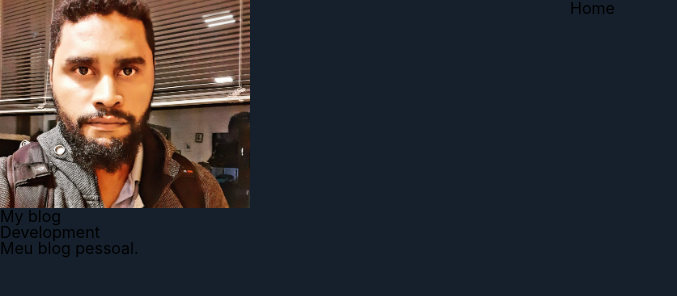
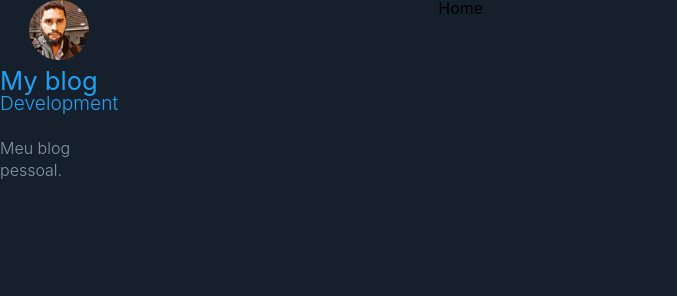
Before and after one commit to djhanlj/myblog, a Gatsby site: page / in a window 1280 px wide. Shown: the whole page, without its empty margins (0-677 px from the left). Built offline with nearby package versions, Linux system fonts and the light colour scheme; Gatsby itself is replaced by a stand-in of ours.

Commit message:
definido estilo para o avatar e para descrições abaixo do avatar

```diff
--- a/src/components/Avatar/index.js
+++ b/src/components/Avatar/index.js
@@ -1,6 +1,6 @@
 import React from 'react'
-import { useStaticQuery, graphql} from 'gatsby'
-import Img from "gatsby-image"
+import { useStaticQuery, graphql } from 'gatsby'
+import * as S from './styled'
 
 const Avatar = () => {
     const { avatarImage } = useStaticQuery(
@@ -8,7 +8,7 @@ const Avatar = () => {
             query {
                 avatarImage: file(relativePath: { eq: "eu.jpeg" }){
                     childImageSharp {
-                        fluid(maxWidth:60, maxHeight:50){
+                        fluid(maxWidth:60, maxHeight:60){
                             ...GatsbyImageSharpFluid_withWebp_tracedSVG
                         }
                     }
@@ -16,7 +16,7 @@ const Avatar = () => {
             }
         `
     )
-    return <Img fluid={ avatarImage.childImageSharp.fluid } style={{width:"250px"}} />
+    return <S.AvatarHelper fluid={avatarImage.childImageSharp.fluid} />
 }
 
 export default Avatar;
--- /dev/null
+++ b/src/components/Avatar/styled.js
@@ -0,0 +1,9 @@
+import styled from 'styled-components';
+import Img from "gatsby-image";
+
+export const AvatarHelper = styled(Img)`
+    border-radius:50%;
+    height: 3.75rem;
+    margin: auto;
+    width: 3.75rem;
+`;
--- a/src/components/Profile/index.js
+++ b/src/components/Profile/index.js
@@ -1,6 +1,7 @@
 import React from 'react';
-import { useStaticQuery, graphql } from 'gatsby'
+import { useStaticQuery, graphql } from 'gatsby';
 import Avatar from '../Avatar';
+import * as S from './styled';
 
 const Profile = () => {
   const {
@@ -19,12 +20,18 @@ const Profile = () => {
       }
     `);
   return (
-        <div className="profile-helper">
-            <Avatar/>
-            <h1>{title}</h1>
-            <h2>{position}</h2>
-            <p>{description}</p>
-        </div>
+    <S.ProfileWrapper>
+      <S.ProfileLink>
+        <Avatar />
+        <S.ProfileAuthor>
+          {title}
+          <S.ProfilePosition>
+            {position}
+          </S.ProfilePosition>
+        </S.ProfileAuthor>
+      </S.ProfileLink>
+      <S.ProfileDescription>{description}</S.ProfileDescription>
+    </S.ProfileWrapper>
   );
 
 }
--- /dev/null
+++ b/src/components/Profile/styled.js
@@ -0,0 +1,35 @@
+import styled from 'styled-components';
+import { Link } from 'gatsby';
+
+export const ProfileWrapper = styled.section`
+    color: #8899a6;
+    display: flex;
+    flex-direction: column;
+`;
+
+export const ProfileLink = styled(Link)`
+    color: #8899a6;
+    text-decoration: none;
+    transition: color 0.5s;
+
+    &:hover {
+        color: #1fa1f2
+    }
+`;
+
+export const ProfileAuthor = styled.h1`
+    font-size: 1.6rem;
+    margin: 0.5rem auto 1.5rem;
+`;
+
+export const ProfilePosition = styled.small`
+    display: block;
+    font-size: 1.2rem;
+    font-weight: 300;
+`;
+
+export const ProfileDescription = styled.p`
+    font-size: 1rem;
+    font-weight: 300;
+    line-height: 1.4;
+`;
```
Lines whose indentation alone changed are shown as unchanged.
